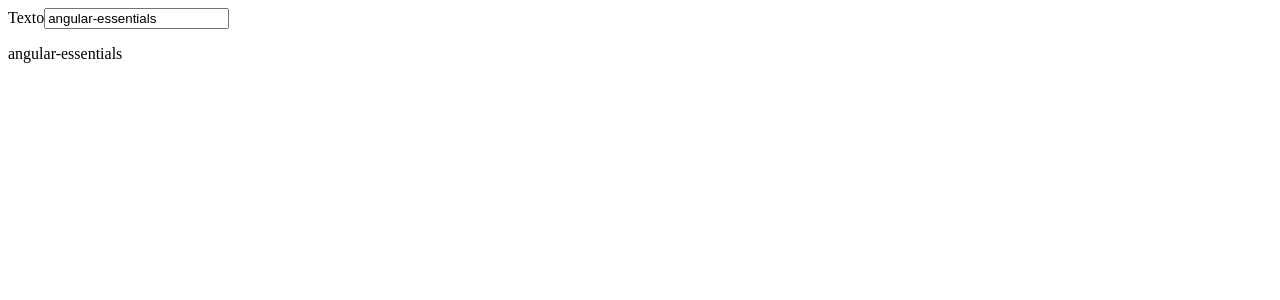
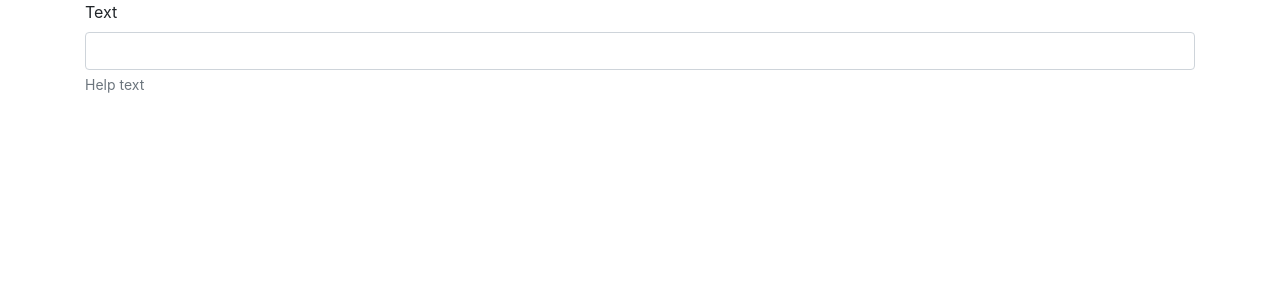
Before and after one commit to klaimir/angular-essentials, an Angular app: page / in a window 1280 px wide. Shown: the top 300 px of the page. Built offline with nearby package versions, Linux system fonts and the light colour scheme.

Commit message:
Installing Bootstrap

```diff
--- a/angular.json
+++ b/angular.json
@@ -27,7 +27,8 @@
               "src/assets"
             ],
             "styles": [
-              "src/styles.css"
+              "src/styles.css",
+              "node_modules/bootstrap/dist/css/bootstrap.css"
             ],
             "scripts": []
           },
--- a/package.json
+++ b/package.json
@@ -19,6 +19,7 @@
     "@angular/platform-browser": "~11.2.7",
     "@angular/platform-browser-dynamic": "~11.2.7",
     "@angular/router": "~11.2.7",
+    "bootstrap": "^4.6.0",
     "rxjs": "~6.6.0",
     "tslib": "^2.0.0",
     "zone.js": "~0.11.3"
--- a/src/app/app.component.html
+++ b/src/app/app.component.html
@@ -1,6 +1,14 @@
-<label for="name">Texto</label>
-<input type="text" [(ngModel)]="name" class="form-control" name="name" />
-
-<p>{{ name }}</p>
+<div class="container">
+  <div class="row">
+    <div class="col-12">
+      <div class="form-group">
+        <label for="">Text</label>
+        <input type="text"
+          class="form-control" name="" id="" aria-describedby="helpId" placeholder="">
+        <small id="helpId" class="form-text text-muted">Help text</small>
+      </div>
+    </div>
+  </div>
+</div>
 
 <router-outlet></router-outlet>
--- a/src/app/app.component.ts
+++ b/src/app/app.component.ts
@@ -6,5 +6,6 @@ import { Component } from '@angular/core';
   styleUrls: ['./app.component.css']
 })
 export class AppComponent {
-  name: string = 'angular-essentials';
+
+
 }
--- a/src/app/app.module.ts
+++ b/src/app/app.module.ts
@@ -1,5 +1,4 @@
 import { NgModule } from '@angular/core';
-import { FormsModule } from '@angular/forms';
 import { BrowserModule } from '@angular/platform-browser';
 
 import { AppRoutingModule } from './app-routing.module';
@@ -11,8 +10,7 @@ import { AppComponent } from './app.component';
   ],
   imports: [
     BrowserModule,
-    AppRoutingModule,
-    FormsModule
+    AppRoutingModule
   ],
   providers: [],
   bootstrap: [AppComponent]
```
Also changed, not shown: 2 other files (tests, documents, lock files or other folders).
